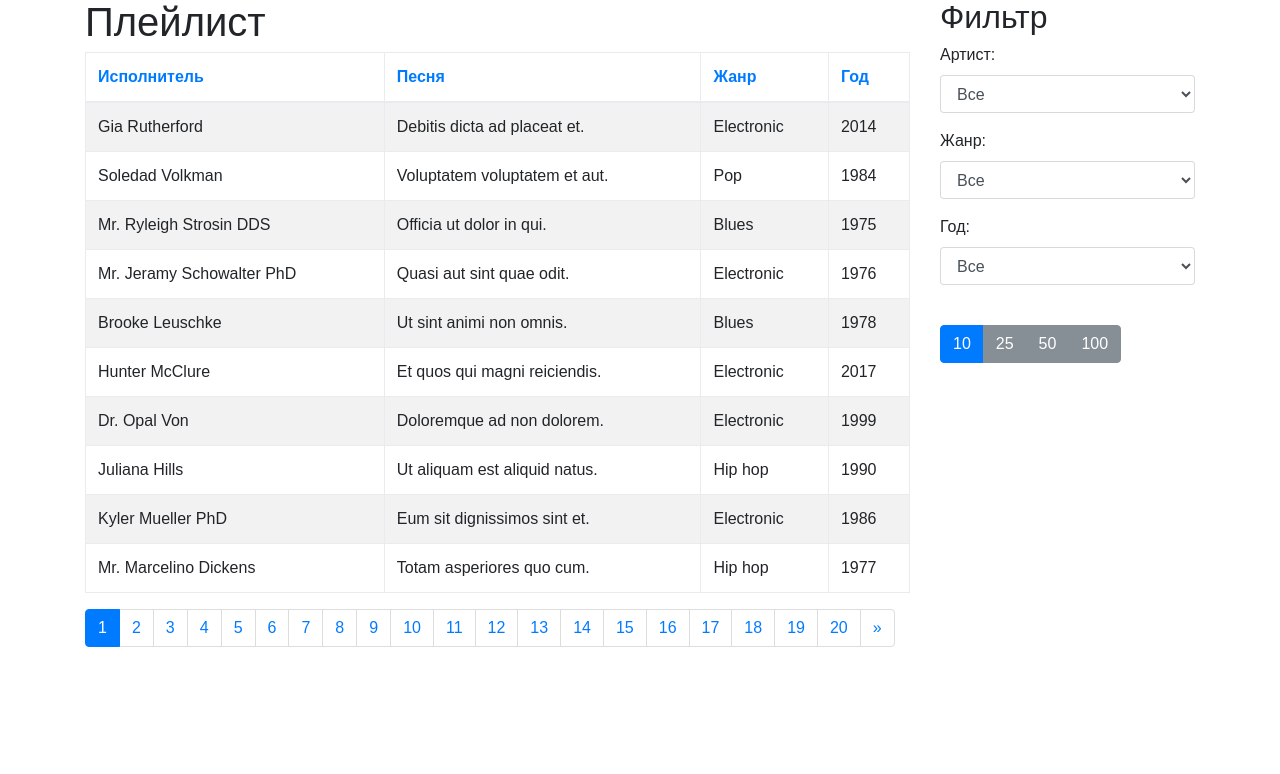
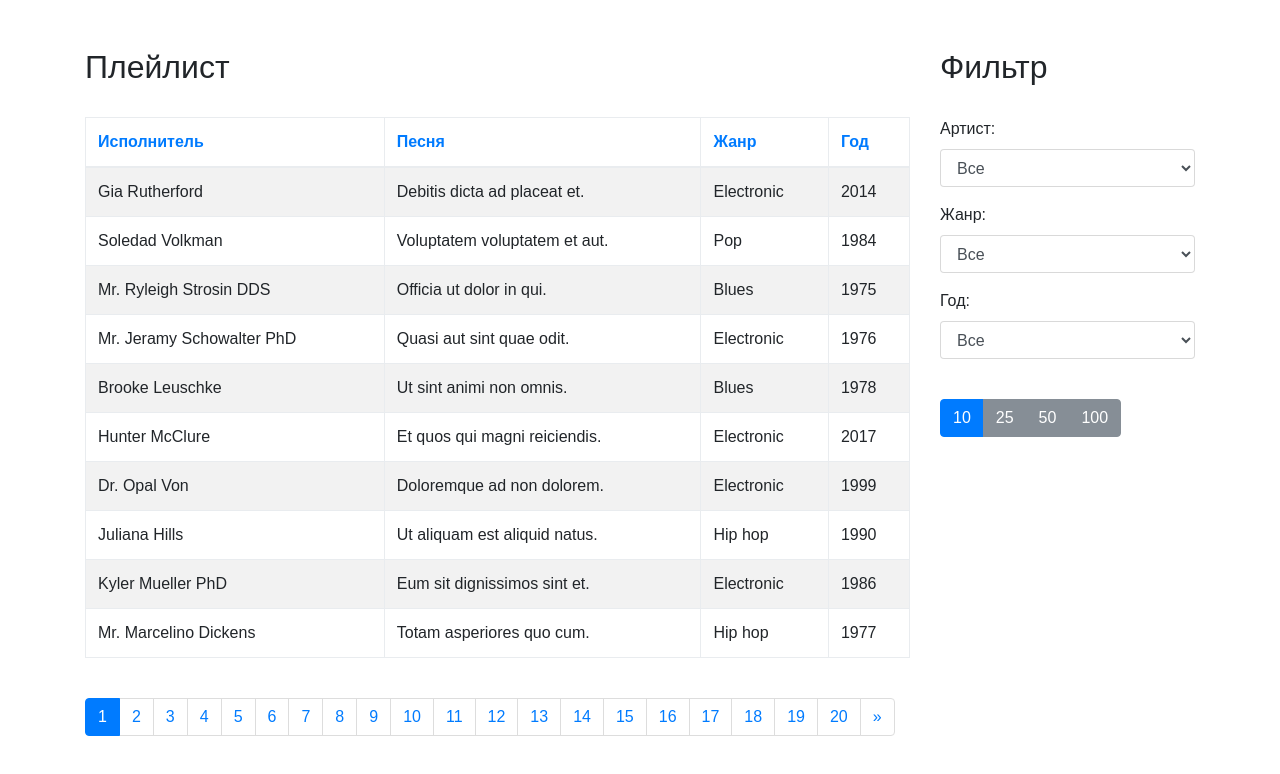
Before and after one commit to ipatiev/testwork, a React (Create React App) app: page / in a window 1280 px wide. Shown: the top 774 px of the page. Built offline with nearby package versions, Linux system fonts and the light colour scheme.

Commit message:
css changes

```diff
--- a/public/index.html
+++ b/public/index.html
@@ -20,26 +20,7 @@
   </head>
   <body>
 
-  <style>
-    .arrow-up {
-      width: 0;
-      height: 0;
-      border-left: 5px solid transparent;
-      border-right: 5px solid transparent;
-
-      border-bottom: 5px solid black;
-    }
-    .arrow-down {
-      width: 0;
-      height: 0;
-      border-left: 20px solid transparent;
-      border-right: 20px solid transparent;
-
-      border-top: 20px solid #f00;
-    }
-  </style>
-
-  <div class="container">
+  <div class="container tracklist-container">
     <div id="root"></div>
   </div>
 
--- a/src/App.css
+++ b/src/App.css
@@ -1,11 +1,21 @@
 
-ul.count-per-page {
-  list-style: none;
-  padding: 0;
-  margin: 0;
-  overflow: hidden;
+.tracklist-container {
+  margin-top:50px;
 }
-ul.count-per-page > li{
-  float: left;
-  margin: 5px 0px;
+
+.arrow-up {
+  width: 0;
+  height: 0;
+  border-left: 5px solid transparent;
+  border-right: 5px solid transparent;
+
+  border-bottom: 5px solid black;
 }
+.arrow-down {
+  width: 0;
+  height: 0;
+  border-left: 20px solid transparent;
+  border-right: 20px solid transparent;
+
+  border-top: 20px solid #f00;
+}
--- a/src/TracksPage.js
+++ b/src/TracksPage.js
@@ -108,11 +108,13 @@ class TracksPage extends Component {
             <div className="App">
                 <div className="row">
                     <div className="col-md-9">
-                        <h1>Плейлист</h1>
+                        <h2>Плейлист</h2>
+                        <br />
                         <TrackTable tracks={paginatedTracks} onChangeOrder={this.onChangeOrder}/>
                     </div>
                     <div className="col-md-3">
                         <h2>Фильтр</h2>
+                        <br />
                         <TrackTableFilters
                             artists={this.props.artists}
                             onSelectArtist={this.onSelectArtist}
@@ -126,6 +128,8 @@ class TracksPage extends Component {
                         <TrackTableCountPerPage onChange={this.onChangeCountPerPage} active={this.state.itemCountPerPage}/>
                     </div>
                 </div>
+
+                <br />
 
                 <Pagination itemCountPerPage={this.state.itemCountPerPage} totalCount={tracks.length}
                             currentPage={this.state.page} onPageChange={this.onPageChange}/>
```
